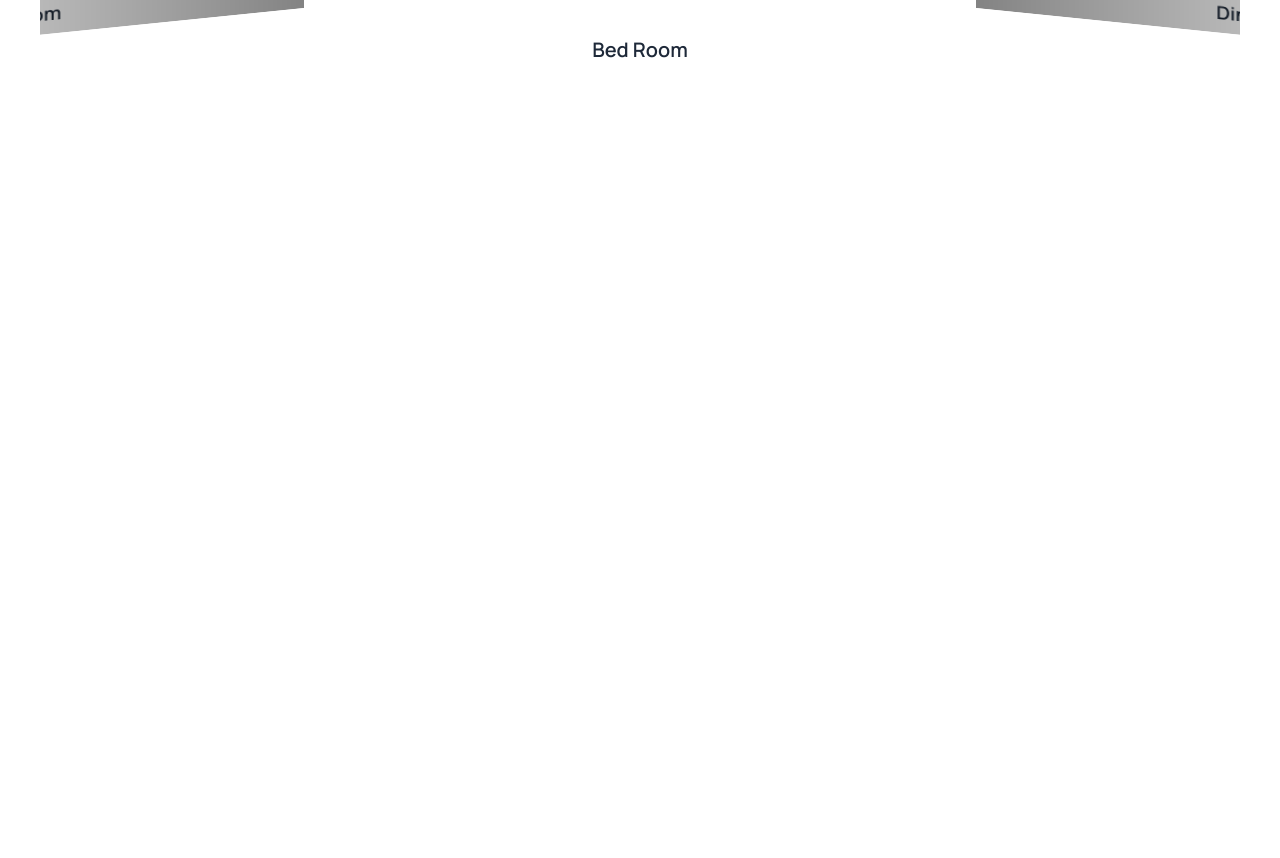
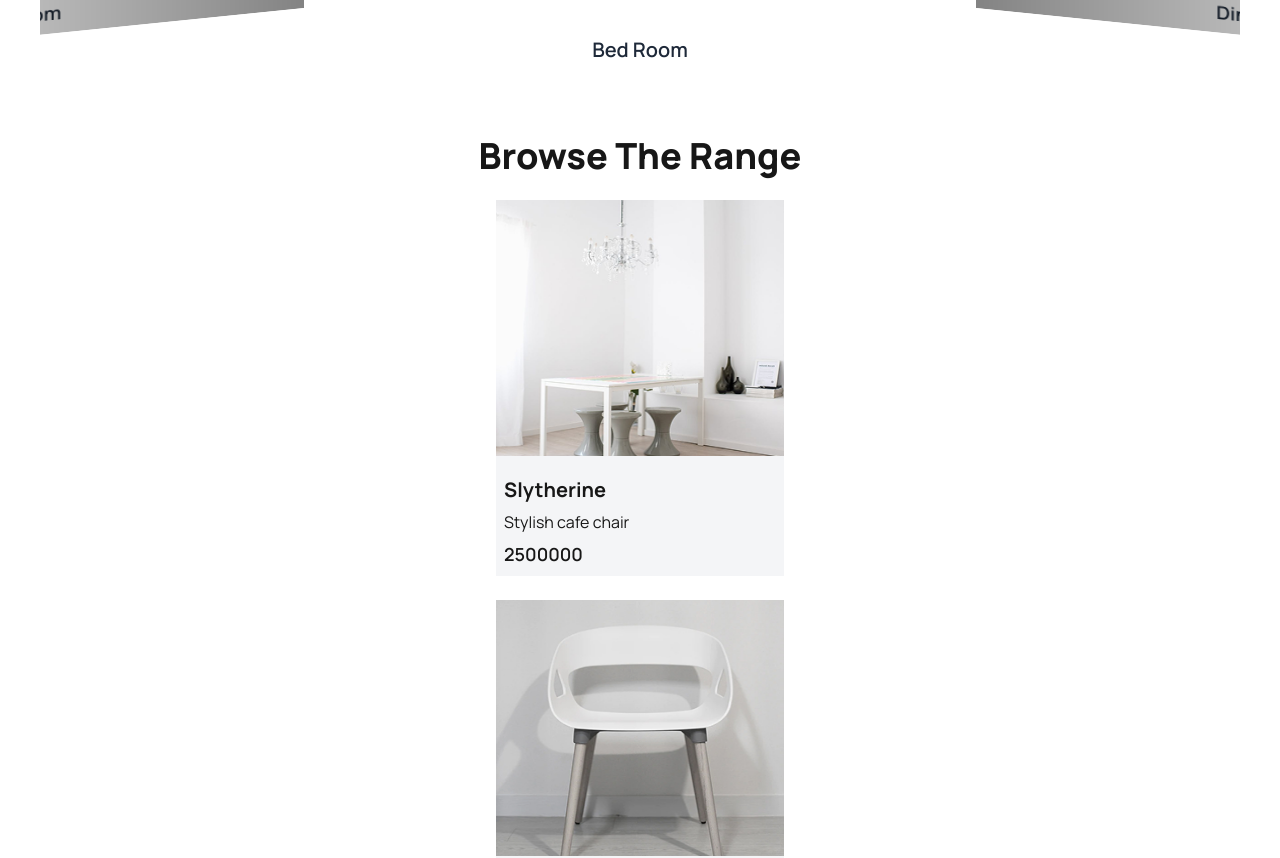
Before and after one commit to thove22/fstore, a Next.js app: page / in a window 1280 px wide. Shown: the part 1780-2638 px from the top of the page. Before the commit the page ends 1860 px from the top, so only its background shows below. Built offline with nearby package versions, Linux system fonts and the light colour scheme.

Commit message:
feat:Impemented products section with produtcs cards with local data

```diff
--- a/src/app/globals.css
+++ b/src/app/globals.css
@@ -3,22 +3,20 @@
 :root {
   --background: #ffffff;
   --foreground: #171717;
+  --base: #F4F5F7;
+}
 
-}
-@theme{
-
-}
 @theme inline {
   --color-background: var(--background);
   --color-foreground: var(--foreground);
   --font-sans: var(--font-geist-sans);
   --font-mono: var(--font-geist-mono);
-
+  --color-base: var(--base);
 }
 
 @media (prefers-color-scheme: dark) {
   :root {
-
+     --colorLight: #F4F5F7;
   }
 }
 
--- a/src/app/page.tsx
+++ b/src/app/page.tsx
@@ -1,6 +1,7 @@
 import Navbar from "@/componets/Navbar/Navbar";
 import Hero from "@/componets/Sections/Hero/Hero";
 import Collections from "@/componets/Sections/Collections/Collections";
+import ProductSection from "@/componets/Sections/Product/ProductSection";
 export default function Home() {
   return (
     <div className="overflow-x-hidden">
@@ -13,6 +14,9 @@ export default function Home() {
       <section>
         <Collections/>
       </section>
+      <section>
+        <ProductSection/>
+      </section>
     </div>
   );
 }
--- a/src/componets/Cards/ProductCard.tsx
+++ b/src/componets/Cards/ProductCard.tsx
@@ -10,19 +10,18 @@ interface ProductCardProps{
 
 const ProductCard = ( {title, description, price, imgUrl }:ProductCardProps) => {
   return (
-    <div className='flex flex-col space-y-3'>
-       <div>
+    <div className='flex flex-col space-y-3 bg-base w-72'>
+       <div className='relative w-full h-64'>
            <Image
              src={imgUrl}
              alt={description}
              fill
-             className='object-cover drop-shadow-md'
            />
        </div>
        <div className='flex flex-col space-y-1.5 p-2'>
-            <h3>{title}</h3>
+            <h3 className=' font-bold text-xl'>{title}</h3>
             <p>{description}</p>
-            <h4>{price}</h4>
+            <h4 className='font-semibold text-lg'>{price}</h4>
        </div>
     </div>
   )
--- /dev/null
+++ b/src/componets/Sections/Product/ProductSection.tsx
@@ -0,0 +1,26 @@
+import React from 'react'
+import ProductCard from '@/componets/Cards/ProductCard'
+import { products } from '@/data/Udata'
+
+const ProductSection = () => {
+  return (
+    <div className='flex flex-col items-center justify-center mt-14 space-y-6  '>
+       <h3 className='font-extrabold text-2xl lg:text-3xl xl:text-4xl text-center'>Browse The Range</h3>
+       <div className='grid grid-cols-1 place-items-center space-y-6 '>
+            {
+                products.map(( {title, description, price, imgUrl}, index)=>(
+                    <ProductCard
+                        key = {index}
+                        title={title}
+                        description={description}
+                        price = {price}
+                        imgUrl={imgUrl}
+                    />
+                ))
+            }
+       </div>
+    </div>
+  )
+}
+
+export default ProductSection
--- a/src/data/Udata.ts
+++ b/src/data/Udata.ts
@@ -33,25 +33,25 @@ export const products = [
     title: "Respira",
     description: "Outdoor bar table and stool",
     price: 500000,
-    imgUrl: "/images/respira.jpg",
+    imgUrl: "/images/slytherine.png"
   },
   {
     title: "Grifo",
     description: "Night lamp",
     price: 1500000,
-    imgUrl: "/images/grifo.jpg",
+    imgUrl: "/images/grifo.png",
   },
   {
     title: "Muggo",
     description: "Small mug",
     price: 150000,
-    imgUrl: "/images/muggo.png",
+    imgUrl: "/images/lolito.jpg",
   },
   {
     title: "Pingky",
     description: "Cute bed set",
     price: 7000000,
-    imgUrl: "/images/pingky.png",
+    imgUrl: "/images/lolito.jpg",
   },
   {
     title: "Potty",
```
Also changed, not shown: src/componets/Navbar/Navbar2.tsx (deleted, +0 -74 lines), public/images/ respirare.png (renamed from public/images/ respira.png), public/images/grifo.png (renamed from public/images/ grifo.jpg).
